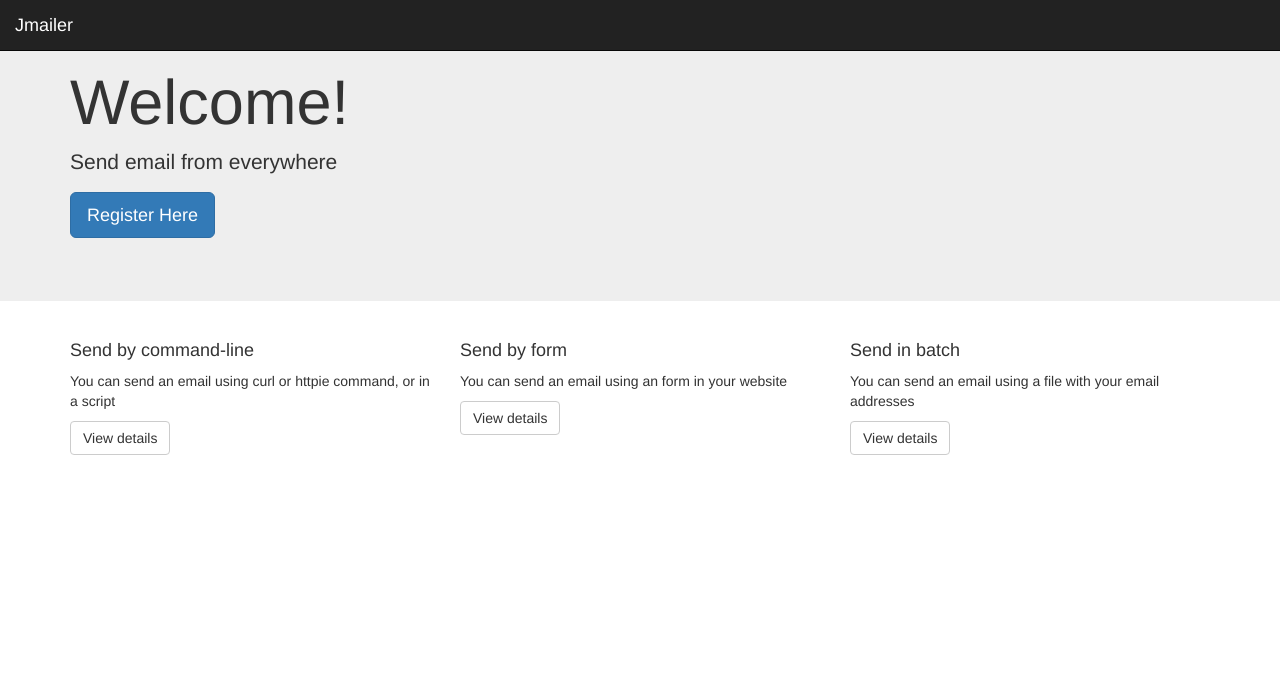
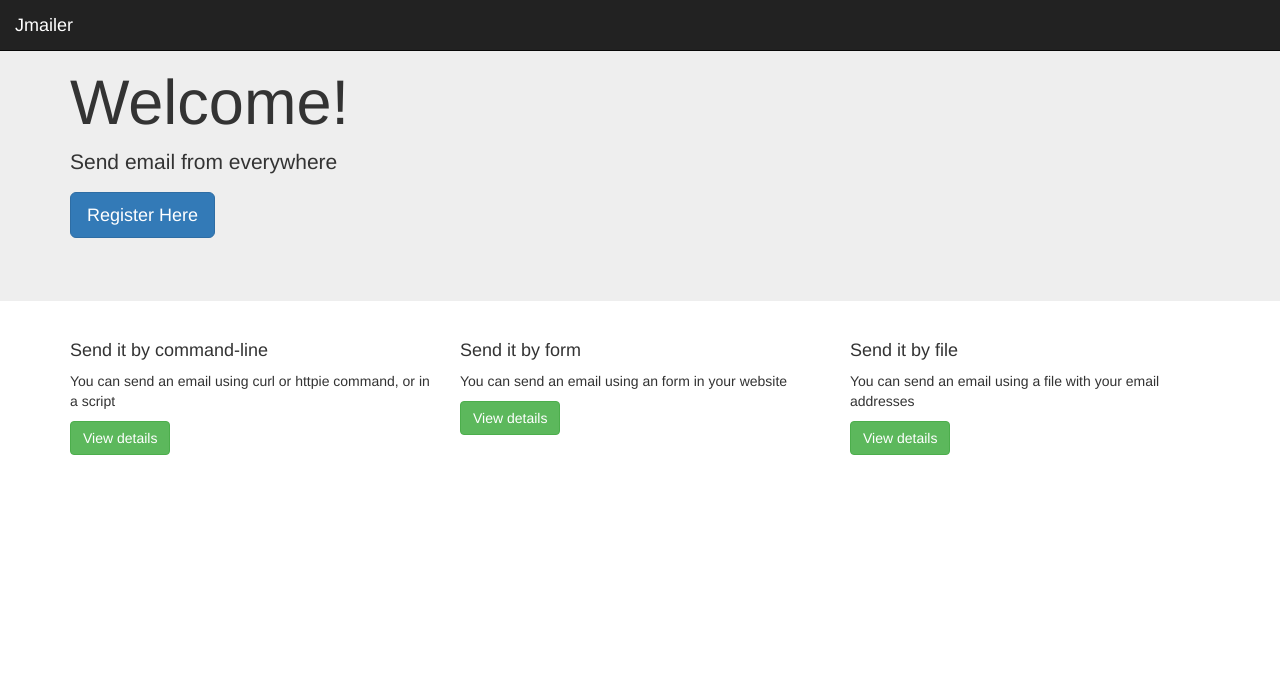
Before and after one commit to josdem/jmailer-spring-boot, a Spring app: page /index in a window 1280 px wide. Shown: the top 695 px of the page. Run offline with Thymeleaf, Linux system fonts and the light colour scheme; the template is opened without the code that fills it, so the values that code supplies are empty; some libraries are stand-ins or nearby versions.

Commit message:
Adding form code information, changing to green actions buttons

```diff
--- a/src/main/resources/templates/command_line.html
+++ b/src/main/resources/templates/command_line.html
@@ -15,7 +15,7 @@
     </div>
     <div class="container">
       <div class="row">
-        <p>You can send email using a command line or an script</p>
+        <p>You can send email using a command line or a script</p>
         <br/>
         <h4>CURL</h4>
         <p>curl is an open source command line tool and library for transferring data with URL syntax</p>
--- a/src/main/resources/templates/index.html
+++ b/src/main/resources/templates/index.html
@@ -16,19 +16,19 @@
     <div class="container">
       <div class="row">
         <div class="col-md-4">
-          <h4>Send by command-line</h4>
+          <h4>Send it by command-line</h4>
           <p>You can send an email using curl or httpie command, or in a script</p>
-          <a class="btn btn-default" href="command-line" role="button">View details</a>
+          <a class="btn btn-success" href="command-line" role="button">View details</a>
         </div>
         <div class="col-md-4">
-          <h4>Send by form</h4>
+          <h4>Send it by form</h4>
           <p>You can send an email using an form in your website</p>
-          <a class="btn btn-default" href="form" role="button">View details</a>
+          <a class="btn btn-success" href="form" role="button">View details</a>
         </div>
         <div class="col-md-4">
-          <h4>Send in batch</h4>
+          <h4>Send it by file</h4>
           <p>You can send an email using a file with your email addresses</p>
-          <a class="btn btn-default" href="batch" role="button">View details</a>
+          <a class="btn btn-success" href="batch" role="button">View details</a>
         </div>
       </div>
     </div>
```
Also changed, not shown: src/main/resources/templates/form.html (+11 -0 lines).
